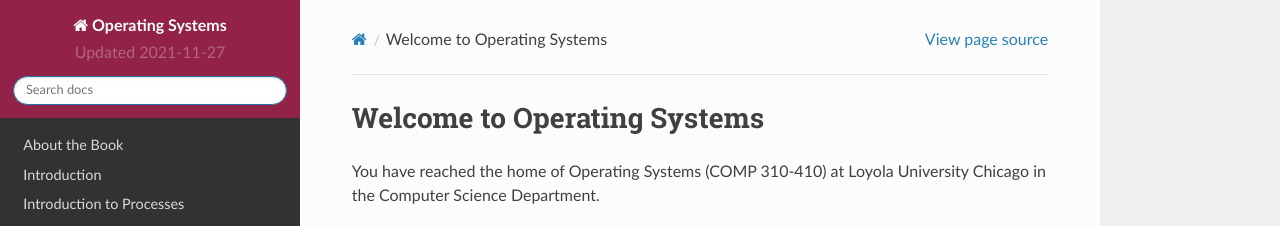
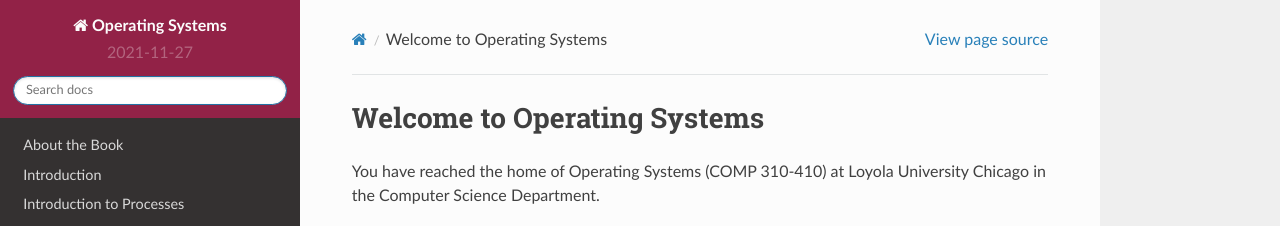
Before and after one commit to LoyolaChicagoBooks/operatingsystems, a Sphinx documentation site: the page built from source/index.rst, in a window 1280 px wide. Shown: the top 226 px of the page. Built offline with Sphinx 7.4.7 and the Read the Docs theme 2.0.0, drawn with Linux system fonts in a browser that asks for light colours.

Commit message:
remove extraneous word from book release info

```diff
--- a/source/conf.py
+++ b/source/conf.py
@@ -52,7 +52,7 @@
 #
 # The short X.Y version.
 #version = 'v0.1'
-version = date.today().strftime("Updated %Y-%m-%d")
+version = date.today().strftime("%Y-%m-%d")
 # The full version, including alpha/beta/rc tags.
 release = version
 
```
